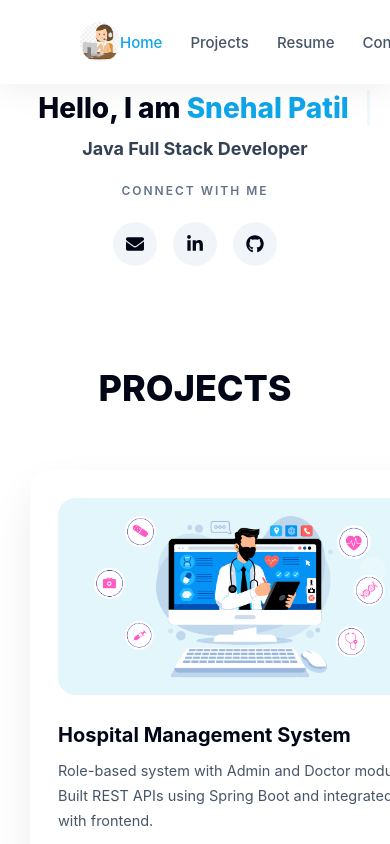
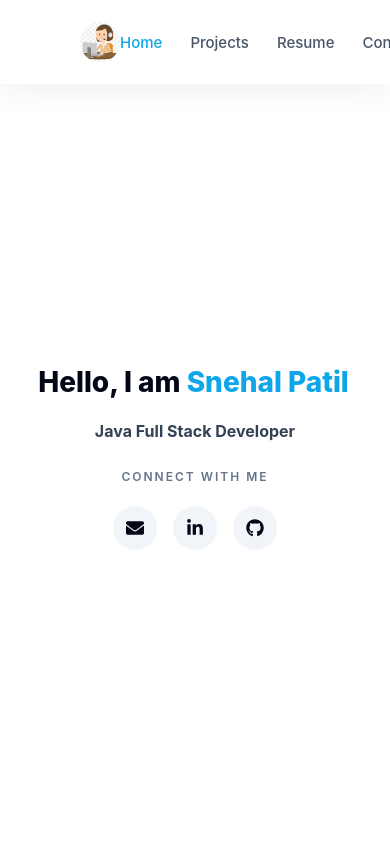
Before and after one commit to Snehal26s/Snehal-Patil-Portfolio, a React (Vite) app: page / in a window 390 px wide. Shown: the top 844 px of the page. Built offline with nearby package versions, Linux system fonts and the light colour scheme.

Commit message:
Center name and connect with me on mobile

```diff
--- a/src/css/hero.css
+++ b/src/css/hero.css
@@ -295,27 +295,55 @@ section {
   }
 }
 
-
-/* ===== MOBILE HERO FINAL FIX ===== */
+/* ===== MOBILE CENTER NAME + CONNECT WITH ME ===== */
 @media (max-width: 768px) {
   .hero {
-    min-height: auto !important;
-    padding-top: 20px !important;
+    display: flex !important;
+    justify-content: center !important;
+    align-items: center !important;
+    text-align: center !important;
+    min-height: calc(100vh - 70px) !important;
+    padding: 20px !important;
   }
 
-  .hero-desc {
+  .hero-left {
+    width: 100% !important;
+    display: flex !important;
+    flex-direction: column !important;
+    align-items: center !important;
+  }
+
+  /* Hide extra content */
+  .hero-desc,
+  .skills,
+  .hero-right {
     display: none !important;
   }
 
-  .skills {
-    display: none !important;
+  /* Name */
+  .typewriter {
+    font-size: 28px !important;
+    margin-bottom: 8px !important;
   }
 
-  .socials {
-    margin-top: 16px !important;
+  /* Role */
+  .fade-in {
+    font-size: 16px !important;
+    margin-bottom: 16px !important;
   }
 
-  .hero-right {
-    display: none !important;
+  /* CONNECT WITH ME */
+  .socials {
+    display: flex !important;
+    flex-direction: column !important;
+    align-items: center !important;
+    margin-top: 12px !important;
+  }
+
+  .social-icons {
+    display: flex !important;
+    justify-content: center !important;
+    gap: 16px !important;
+    margin-top: 8px !important;
   }
 }
```
